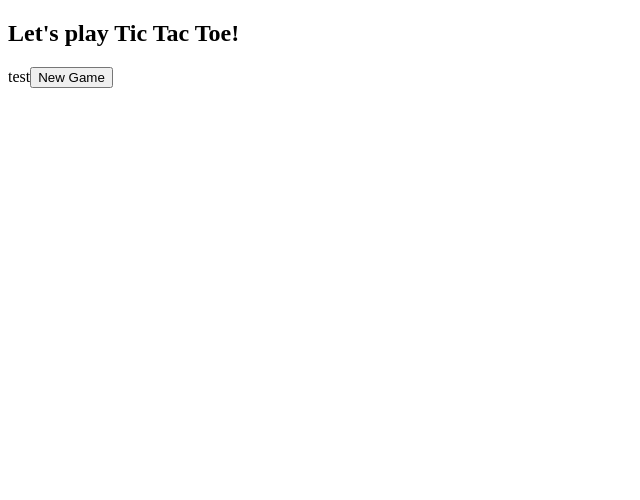
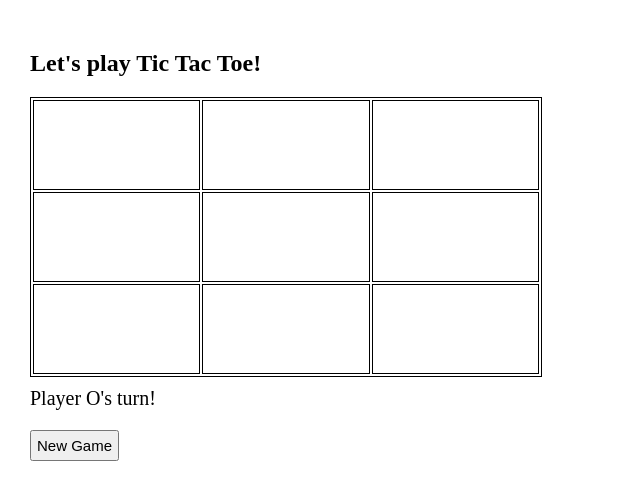
Before and after one commit to jenniferwg/TicTacToe, a website: page client/index.html in a window 1280 px wide. Both pictures are taken after a click on the button "New Game". Shown: the whole page, without its empty margins (0-640 px from the left). Drawn offline with nearby package versions, Linux system fonts and the light colour scheme.

Commit message:
add turn functionality

```diff
--- a/client/index.html
+++ b/client/index.html
@@ -13,21 +13,22 @@
   <h2>Let's play Tic Tac Toe!</h2>
   <table class="board">
     <tr>
-    <td></td>
-    <td></td>
-    <td></td>
+      <td data-row="0" data-col="0"></td>
+      <td data-row="0" data-col="1"></td>
+      <td data-row="0" data-col="2"></td>
     </tr>
     <tr>
-    <td></td>
-    <td></td>
-    <td></td>
+      <td data-row="1" data-col="0"></td>
+      <td data-row="1" data-col="1"></td>
+      <td data-row="1" data-col="2"></td>
     </tr>
     <tr>
-    <td></td>
-    <td></td>
-    <td></td>
+      <td data-row="2" data-col="0"></td>
+      <td data-row="2" data-col="1"></td>
+      <td data-row="2" data-col="2"></td>
     </tr>
-  <span class="status">test</span>
+  </table>
+  <div class="status">Click below to get started:</div>
   <button>New Game</button>
 
   <script src="./index.js"></script>
--- a/client/index.js
+++ b/client/index.js
@@ -1,7 +1,40 @@
-let boardState = [
+let initialBoard = [
   0, 0, 0,
   0, 0, 0,
   0, 0, 0
-]
+];
+let initialTurn = 'X';
+let currentBoard = initialBoard;
+let currentTurn = 'X';
 
-console.log($('body'));
+checkWin = function() {
+  return false;
+};
+
+newGame = function() {
+  currentBoard = initialBoard;
+  initialTurn = initialTurn === 'X' ? 'O' : 'X';
+  currentTurn = initialTurn;
+  for (let i = 0; i < $('td').length; i++) {
+    $($('td')[i]).text('');
+  }
+  $('.status').text(`Player ${currentTurn}'s turn!`);
+};
+
+$('button').on('click', function(e) {
+  newGame();
+});
+
+$('td').on('click', function(e) {
+  $(e.target).text(currentTurn);
+  const row = $(e.target).data('row');
+  const col = $(e.target).data('col');
+  currentBoard[row, col] = currentTurn;
+
+  if (checkWin()) {
+    $('.status').text(`Player ${currentTurn} wins!`);
+  } else {
+    currentTurn = currentTurn === 'X' ? 'O' : 'X';
+    $('.status').text(`Player ${currentTurn}'s turn!`);
+  }
+});
--- a/client/styles.css
+++ b/client/styles.css
@@ -0,0 +1,32 @@
+body {
+  width: 50vw;
+  height: 50vh;
+  position: absolute;
+  margin: 30px;
+}
+
+table {
+  width: 80%;
+  height: 70%;
+  position: relative;
+  border: 1px solid black;
+}
+
+td {
+  width: 50px;
+  height: 50px;
+  border: 1px solid black;
+  text-align: center;
+  font-size: 40px;
+}
+
+.status {
+  font-size: 20px;
+  margin-top: 10px;
+  margin-bottom: 20px;
+}
+
+button {
+  font-size: 15px;
+  padding: 5px;
+}
```
Lines whose indentation alone changed are shown as unchanged.
